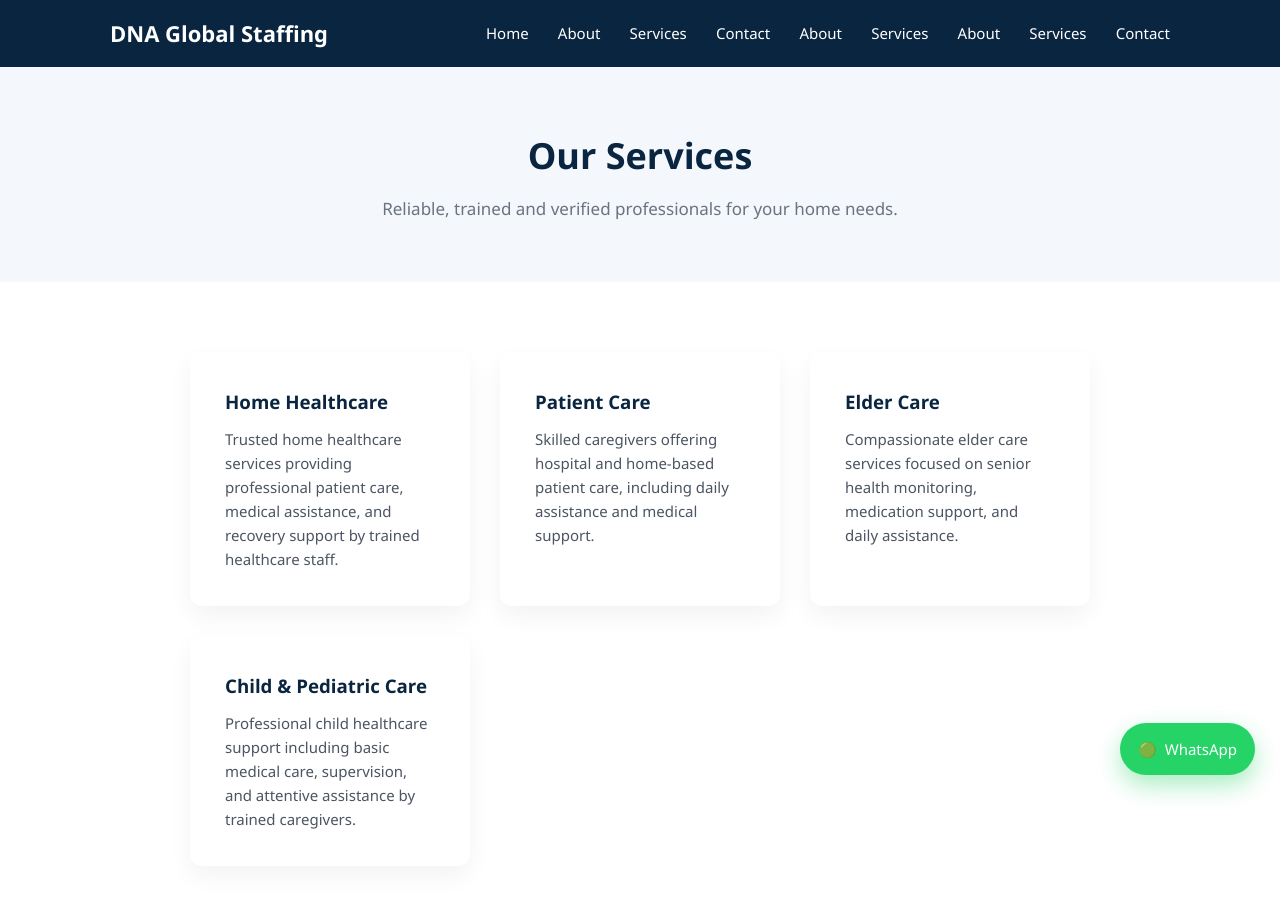
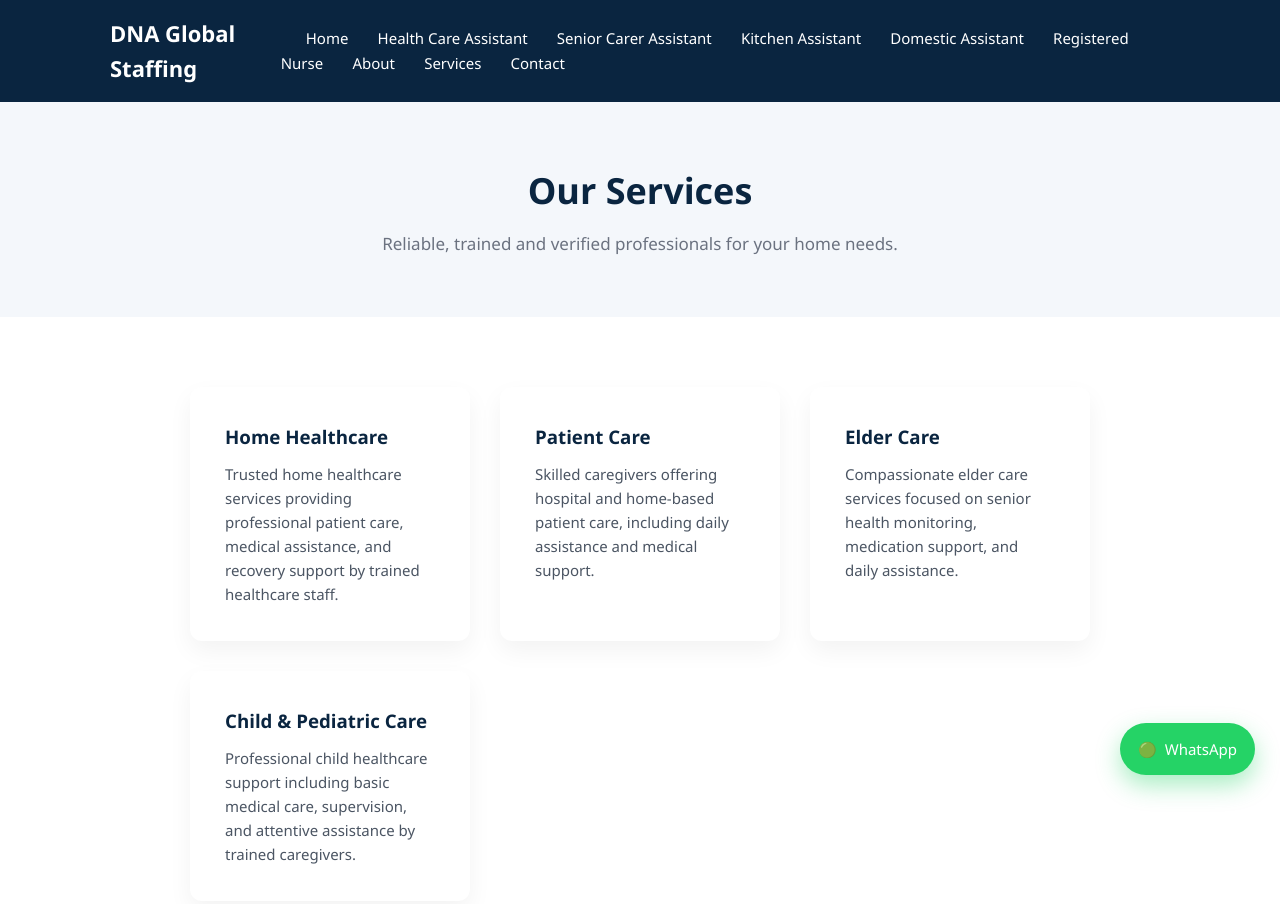
Before and after one commit to dnaglobalstaffing/dnaglobalstaffing, a website: page public/services.html in a window 1280 px wide. Shown: the top 904 px of the page. Drawn offline with Linux system fonts and the light colour scheme.

Commit message:
Update services.html
update

```diff
--- a/public/services.html
+++ b/public/services.html
@@ -14,11 +14,11 @@
       <div class="logo">DNA Global Staffing</div>
       <nav class="nav-menu">
   <a href="/">Home</a>
-  <a href="Health Care Assistant">About</a>
-  <a href="Senior Carer Assistant">Services</a>
-  <a href="Kitchen Assistant">Contact</a>
-  <a href="Domestic Assistant">About</a>
-  <a href="Registered Nurse">Services</a>
+  <a href="HealthCareAssistant.html">Health Care Assistant</a>
+  <a href="SeniorCarerAssistant.html">Senior Carer Assistant</a>
+  <a href="KitchenAssistant.html">Kitchen Assistant</a>
+  <a href="DomesticAssistant.html">Domestic Assistant</a>
+  <a href="RegisteredNurse.html">Registered Nurse</a>
   <a href="about.html">About</a>
   <a href="services.html">Services</a>
   <a href="contact.html">Contact</a>
```
